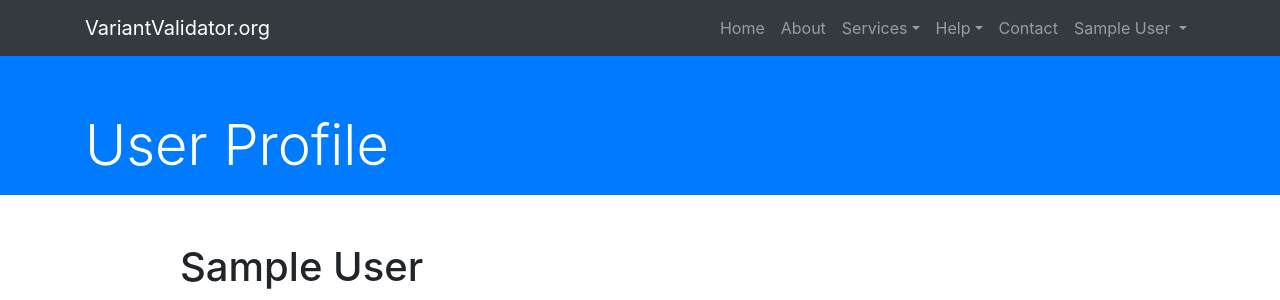
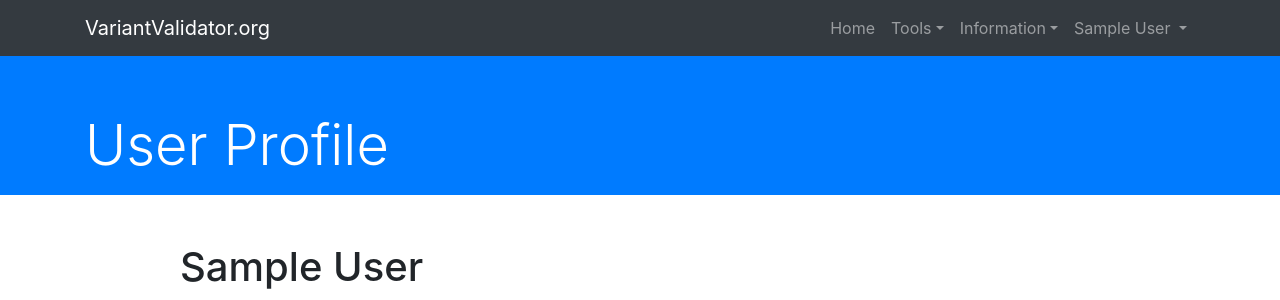
Before and after one commit to openvar/VVweb, a Django app: page /profile/ in a window 1280 px wide. Shown: the top 300 px of the page. Run offline with Django 3.2, Linux system fonts and the light colour scheme; the visitor is signed in with stand-in values (Sample User, id 1); data comes from the database, SQL or seed files in the repository; parts of the project's set-up code (start-up, migrations or seed data) failed here and were passed over; some libraries are stand-ins or nearby versions.

Commit message:
Tidied up topbar, moving about and contact to dropdown

```diff
--- a/VVweb/urls.py
+++ b/VVweb/urls.py
@@ -22,8 +22,8 @@ from web import views
 urlpatterns = [
     path('admin/', admin.site.urls),
     path('', views.home, name='home'),
-    path('about/', views.about, name='about'),
-    path('contact/', views.contact, name='contact'),
+    path('help/about/', views.about, name='about'),
+    path('help/contact/', views.contact, name='contact'),
     path('help/nomenclature/', views.nomenclature, name='nomenclature'),
     path('help/instructions/', views.instructions, name='batch_instructions'),
     path('service/validate/', views.validate, name='validate'),
--- a/web/templates/base.html
+++ b/web/templates/base.html
@@ -44,11 +44,8 @@
           <li class="nav-item {% if request.resolver_match.url_name == 'home' %}active {% endif %}">
             <a class="nav-link" href="{% url 'home' %}">Home</a>
           </li>
-          <li class="nav-item {% if request.resolver_match.url_name == 'about' %}active {% endif %}">
-            <a class="nav-link" href="{% url 'about' %}">About</a>
-          </li>
           <li class="nav-item dropdown {% if 'service' in request.resolver_match.route %}active {% endif %}">
-            <a class="nav-link dropdown-toggle" data-toggle="dropdown" id="navbarDropdown" role="button" aria-haspopup="true" aria-expanded="false" href="#">Services</a>
+            <a class="nav-link dropdown-toggle" data-toggle="dropdown" id="navbarDropdown" role="button" aria-haspopup="true" aria-expanded="false" href="#">Tools</a>
               <div class="dropdown-menu" aria-labelledby="navbarDropdown">
                 <a class="dropdown-item" href="{% url 'validate' %}">Validator</a>
                 <a class="dropdown-item" href="{% url 'batch_validate' %}">Batch Validator</a>
@@ -57,8 +54,11 @@
               </div>
           </li>
           <li class="nav-item dropdown {% if 'help' in request.resolver_match.route %}active {% endif %}">
-            <a class="nav-link dropdown-toggle" data-toggle="dropdown" id="navbarDropdown" role="button" aria-haspopup="true" aria-expanded="false" href="#">Help</a>
+            <a class="nav-link dropdown-toggle" data-toggle="dropdown" id="navbarDropdown" role="button" aria-haspopup="true" aria-expanded="false" href="#">Information</a>
               <div class="dropdown-menu dropleft" aria-labelledby="navbarDropdown">
+                <a class="dropdown-item" href="{% url 'about' %}">About</a>
+                <a class="dropdown-item" href="{% url 'contact' %}">Contact</a>
+                <div class="dropdown-divider"></div>
                 <a class="dropdown-item" href="{% url 'nomenclature' %}">Nomenclature</a>
                 <a class="dropdown-item" href="{% url 'batch_instructions' %}">Batch Tool</a>
                 <a class="dropdown-item" href="#">FAQs</a>
@@ -87,9 +87,6 @@
                       <a class="dropdown-item" href="https://mutalyzer.nl/" target="_blank">Mutalyzer</a>
                   </div>
               </div>
-          </li>
-          <li class="nav-item {% if request.resolver_match.url_name == 'contact' %}active {% endif %}">
-            <a class="nav-link" href="{% url 'contact' %}">Contact</a>
           </li>
           {% if user.is_authenticated %}
           <li class="nav-item dropdown">
```
